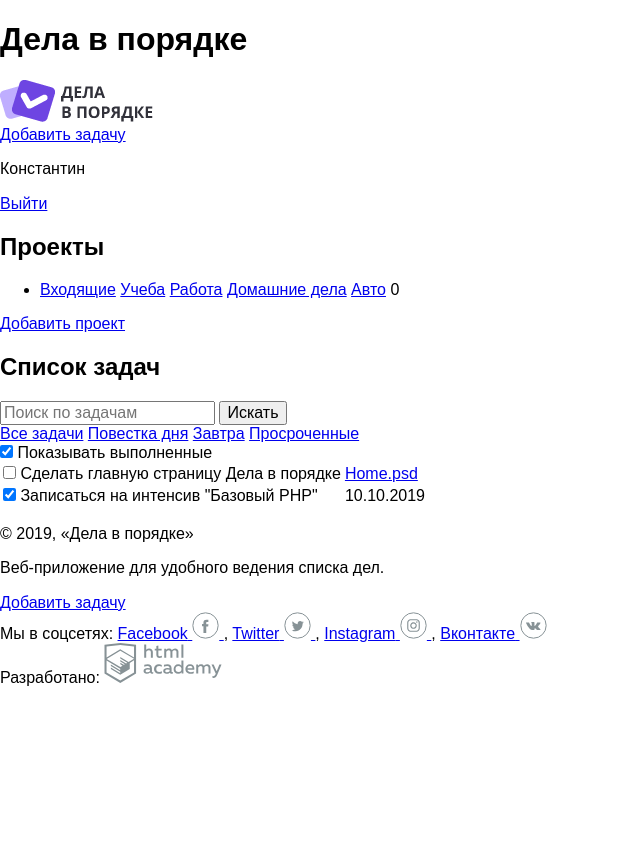
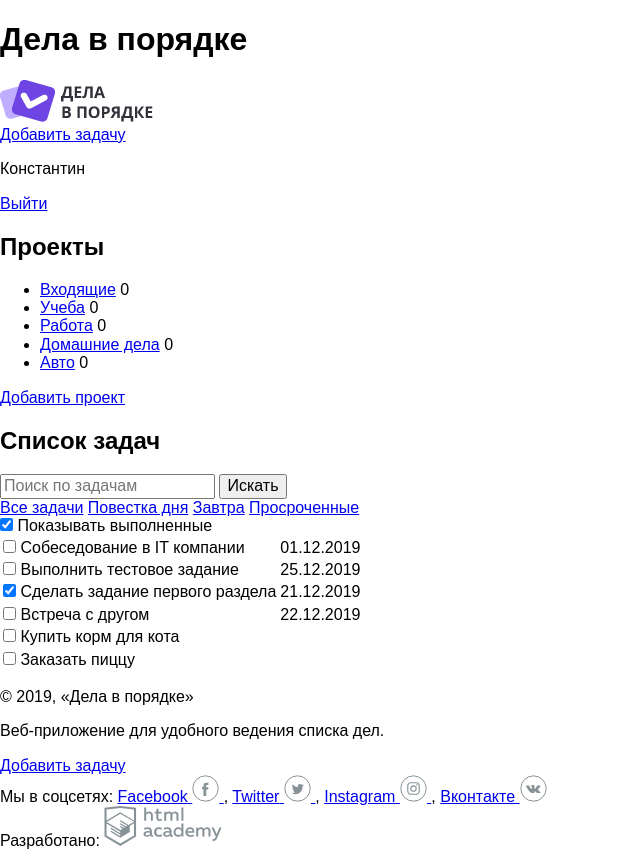
Before and after one commit to rkliver/Task-Scheduler, a PHP site: page / in a window 1280 px wide. Shown: the whole page, without its empty margins (0-640 px from the left). Before the commit the page ends 800 px from the top, so only its background shows below. Run offline with PHP 8.4, Linux system fonts and the light colour scheme.

Commit message:
Выполнено задание 2.5 Итерация по массивам

```diff
--- a/index.php
+++ b/index.php
@@ -80,16 +80,12 @@ $tasks = [
 
                 <nav class="main-navigation">
                     <ul class="main-navigation__list">
-                        <li class="main-navigation__list-item">
-                            <?php
-                            $index = 0;
-                            $num = count($categories);
-                            while ($index < $num): ?>
-                                <a class="main-navigation__list-item-link" href="#"><?=$categories[$index];?></a>
-                                <?php $index++; ?>
-                            <?php endwhile; ?>
-                            <span class="main-navigation__list-item-count">0</span>
-                        </li>
+                        <?php foreach ($categories as $category): ?>
+                            <li class="main-navigation__list-item">
+                                <a class="main-navigation__list-item-link" href="#"><?=$category;?></a>
+                                <span class="main-navigation__list-item-count">0</span>
+                            </li>
+                        <?php endforeach; ?>
                     </ul>
                 </nav>
 
@@ -115,39 +111,28 @@ $tasks = [
                     </nav>
 
                     <label class="checkbox">
-                        <input class="checkbox__input visually-hidden show_completed" type="checkbox"<?php if ($show_complete_tasks == 1) echo ' checked' ?>>
+                        <input class="checkbox__input visually-hidden show_completed" type="checkbox"<?php if ($show_complete_tasks === 1):?> checked<?php endif; ?>>
                         <span class="checkbox__text">Показывать выполненные</span>
                     </label>
                 </div>
                 <table class="tasks">
-                    <tr class="tasks__item task">
+                    <?php foreach ($tasks as $task): ?>
+                        <?php if ($show_complete_tasks === 0 && $task['completed'] === true): ?> <?continue;?><?php endif ?>
+                    <tr class="tasks__item task<?php if ($task['completed'] === true): ?> <?=' task--completed';?><?php endif ?>">
                         <td class="task__select">
                             <label class="checkbox task__checkbox">
-                                <input class="checkbox__input visually-hidden task__checkbox" type="checkbox" value="1">
-                                <span class="checkbox__text">Сделать главную страницу Дела в порядке</span>
+                                <input class="checkbox__input visually-hidden task__checkbox" type="checkbox" value="1"<?php if ($task['completed'] === true):?> checked<?php endif; ?>>
+                                <span class="checkbox__text"><?=$task['task'];?></span>
                             </label>
                         </td>
 
-                        <td class="task__file">
+                        <!--<td class="task__file">
                             <a class="download-link" href="#">Home.psd</a>
-                        </td>
+                        </td>--> <!-- Я понятия не имею зачем тут этот <td> -->
 
-                        <td class="task__date"></td>
+                        <td class="task__date"><?=$task['date'];?></td>
                     </tr>
-                    <?php if ($show_complete_tasks == 1) : ?>
-                    <tr class="tasks__item task task--completed">
-                        <td class="task__select">
-                            <label class="checkbox task__checkbox">
-                                <input class="checkbox__input visually-hidden" type="checkbox" checked>
-                                <span class="checkbox__text">Записаться на интенсив "Базовый PHP"</span>
-                            </label>
-                        </td>
-                        <td class="task__date">10.10.2019</td>
-
-                         <td class="task__controls">
-                        </td>
-                    <?php endif ; ?>
-                    </tr>
+                    <?php endforeach; ?>
                 </table>
             </main>
         </div>
```
